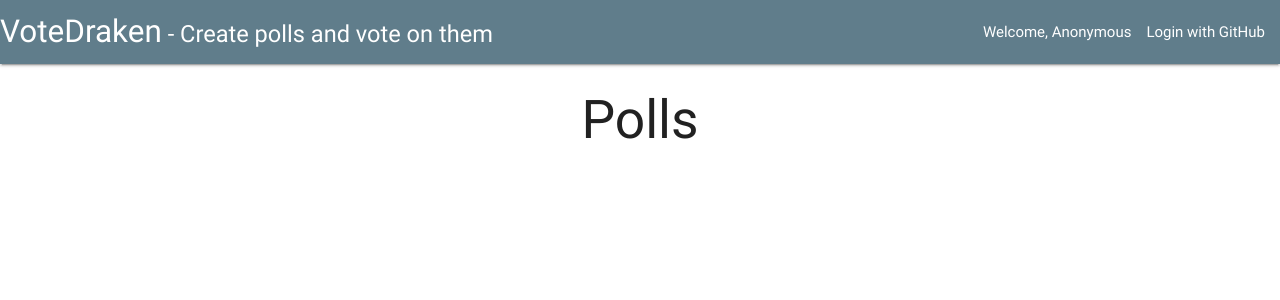
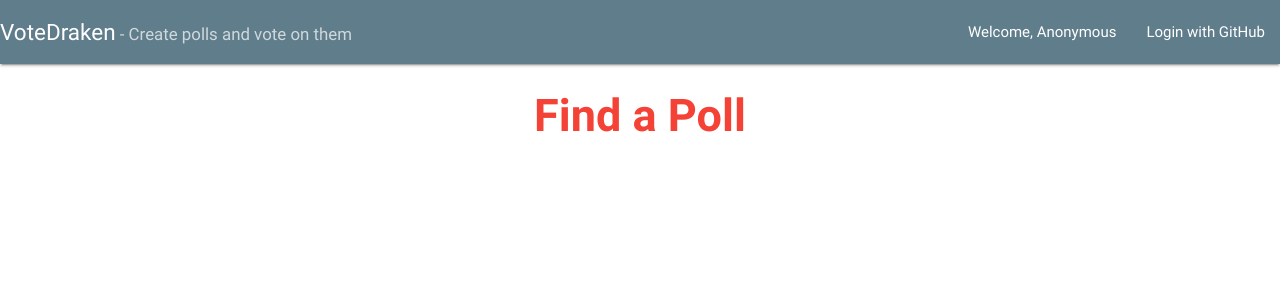
Before and after one commit to CodeDraken/fcc-voting-app, a React (Create React App) app in the folder client/: page / in a window 1280 px wide. Shown: the top 300 px of the page. Built offline with nearby package versions, Linux system fonts and the light colour scheme; no server answers.

Commit message:
Add some styles

```diff
--- a/client/src/components/PollList.js
+++ b/client/src/components/PollList.js
@@ -4,11 +4,10 @@ import PropTypes from 'prop-types'
 import PollListItem from './PollListItem'
 
 const PollList = ({ polls }) => (
-  <ul>
-    { console.log(polls) }
+  <ul className='poll-list'>
     { polls.map(poll => (
       <PollListItem key={poll._id} {...poll} />
-    )) }
+      )) }
   </ul>
 )
 
--- a/client/src/components/PollListItem.js
+++ b/client/src/components/PollListItem.js
@@ -7,12 +7,11 @@ const PollListItem = ({ createdAt, ownerName, title, totalVotes, _id }) => (
 
       <h5 className='title'>
         { title }
-        <br />
-        <small>Votes: {totalVotes}</small>
+        <small> ( {totalVotes} votes )</small>
       </h5>
 
       <footer>
-        <p>Created by: <strong>{ownerName}</strong> on
+        <p>Created by <strong>{ownerName}</strong><br />
           <em>
             {new Date(createdAt).toLocaleString()}
           </em>
@@ -24,7 +23,11 @@ const PollListItem = ({ createdAt, ownerName, title, totalVotes, _id }) => (
 )
 
 PollListItem.propTypes = {
-
+  createdAt: PropTypes.string,
+  ownerName: PropTypes.string,
+  title: PropTypes.string,
+  totalVotes: PropTypes.number,
+  _id: PropTypes.string
 }
 
 export default PollListItem
--- a/client/src/containers/Header.js
+++ b/client/src/containers/Header.js
@@ -23,7 +23,7 @@ export class Header extends Component {
             <small> - Create polls and vote on them</small>
           </Link>
           <ul className='right'>
-            <li>Welcome, {this.props.auth.username}</li>
+            <li><Link to='/me'>Welcome, {this.props.auth.username}</Link></li>
             <LoginOutBtn user={this.props.auth} />
           </ul>
         </div>
--- a/client/src/containers/Polls.js
+++ b/client/src/containers/Polls.js
@@ -19,7 +19,7 @@ class Polls extends Component {
   render () {
     return (
       <div className='polls'>
-        <h2>Polls</h2>
+        <h2 className='red-text thick-text'>Find a Poll</h2>
         { this.props.polls
           ? <PollList polls={this.props.polls.polls} />
           : null
--- a/client/src/index.js
+++ b/client/src/index.js
@@ -1,4 +1,5 @@
 import 'materialize-css/dist/css/materialize.min.css'
+import './styles/index.css'
 import React from 'react'
 import { render } from 'react-dom'
 import { Provider } from 'react-redux'
--- /dev/null
+++ b/client/src/styles/index.css
@@ -0,0 +1,24 @@
+h1 {
+  font-size: 3.5rem; }
+
+h2 {
+  font-size: 3rem; }
+
+.thick-text {
+  font-weight: bold; }
+
+nav .brand-logo {
+  font-size: 1.5rem; }
+
+small {
+  opacity: 0.70; }
+
+.poll-list {
+  display: flex;
+  flex-flow: row wrap;
+  justify-content: center;
+  align-content: center; }
+
+.poll-list-item {
+  padding: 1rem;
+  flex-basis: 20rem; }
--- /dev/null
+++ b/client/src/styles/index.scss
@@ -0,0 +1,31 @@
+h1 {
+  font-size: 3.5rem;
+}
+
+h2 {
+  font-size: 3rem;
+}
+
+.thick-text {
+  font-weight: bold;
+}
+
+nav .brand-logo {
+  font-size: 1.5rem;
+}
+
+small {
+  opacity: 0.70;
+}
+
+.poll-list {
+  display: flex;
+  flex-flow: row wrap;
+  justify-content: center;
+  align-content: center;
+}
+
+.poll-list-item {
+  padding: 1rem;
+  flex-basis: 20rem;
+}
```
Also changed, not shown: client/package.json (+13 -3 lines), 1 other file (tests, documents, lock files or other folders).
